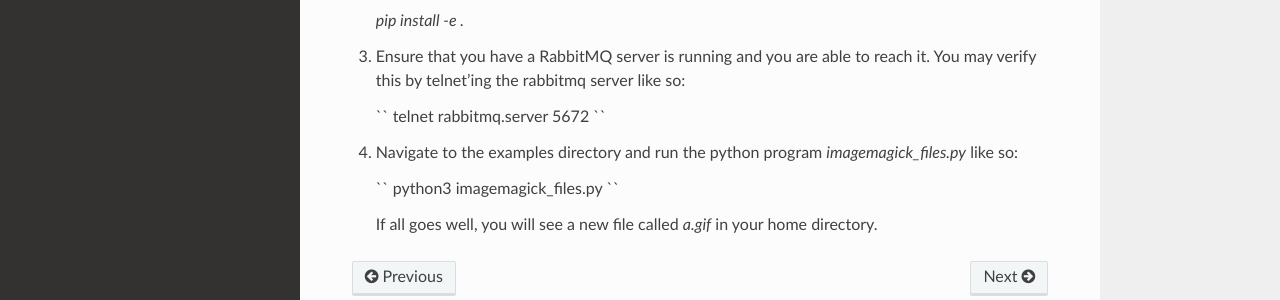
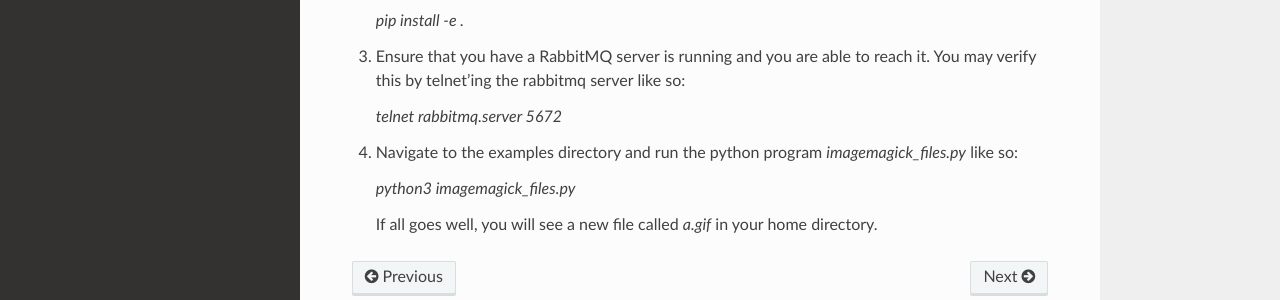
Before and after one commit to ORNL/Zambeze, a Sphinx documentation site: the page built from docs/source/getting_started.rst, in a window 1280 px wide. Shown: the part 418-718 px from the top of the page. Built offline with Sphinx 7.4.7 and the Read the Docs theme 2.0.0, drawn with Linux system fonts in a browser that asks for light colours.

```diff
--- a/docs/source/getting_started.rst
+++ b/docs/source/getting_started.rst
@@ -16,14 +16,10 @@ Installing and Testing Zambeze
 
 3. Ensure that you have a RabbitMQ server is running and you are able to reach it. You may verify this by telnet'ing the rabbitmq server like so:
 
-   ``
-   telnet rabbitmq.server 5672
-   ``
+   `telnet rabbitmq.server 5672`
 
 4. Navigate to the examples directory and run the python program `imagemagick_files.py` like so:
 
-   ``
-   python3 imagemagick_files.py
-   ``
+   `python3 imagemagick_files.py`
 
    If all goes well, you will see a new file called `a.gif` in your home directory.
```
